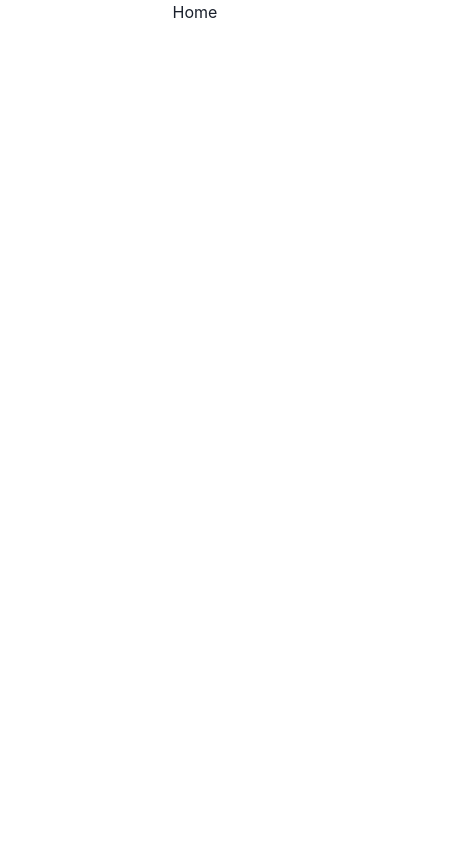
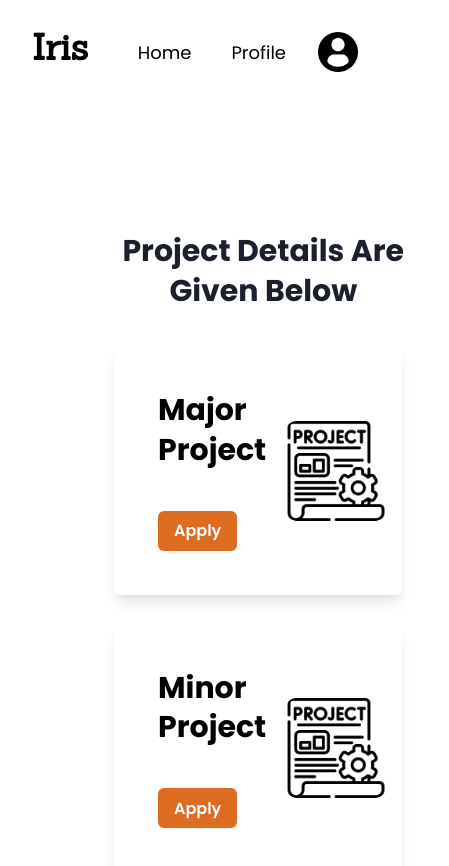
Before and after one commit to parikshith521/IT303-Course-Project, a React (Vite) app: page / in a window 390 px wide. Shown: the top 866 px of the page, 449 px wide, since content can reach past the window. Before the commit the page ends 844 px from the top, so only its background shows below. Built offline with nearby package versions, Linux system fonts and the light colour scheme.

Commit message:
responsivity changes

```diff
--- a/src/components/DisplayCards.jsx
+++ b/src/components/DisplayCards.jsx
@@ -9,7 +9,6 @@ import {
     Flex,
     Image,
     Box,
-    Spacer,
     Modal,
     ModalOverlay,
     ModalContent,
@@ -25,7 +24,8 @@ import {
 
 
 import projectImage from '../assets/project.png';  // Ensure the path is correct
-function DisplayCards() {
+
+export const DisplayCards = () => {
     const { isOpen, onOpen, onClose } = useDisclosure();
     const [modalMessage, setModalMessage] = useState('');
 
@@ -43,8 +43,10 @@ function DisplayCards() {
 
                 maxW={{ base: "95%", sm: "90%", md: "80%", lg: "container.lg", xl: "container.xl" }}
                 mt='120px' ml='20%'
+                alignContent="center"
+                justifyContent="center"
             >
-                <Heading fontFamily='Oswald'>Welcome Back User, <Text as="span" color='orange.500'>Project Details</Text> Are Given Below: </Heading>
+                <Heading fontFamily="'Poppins', serif" textAlign="center">Project Details Are Given Below </Heading>
                 <Card
                     mt='35px'
                     ml="20px"  // Shift card slightly to the right
@@ -58,9 +60,9 @@ function DisplayCards() {
                     <Flex justify="space-between" align="center">
                         <Box>
                             <CardHeader>
-                                <Heading size='xl' fontFamily='poppins' color="black">Major Project</Heading>
+                                <Heading size='xl' fontFamily="'Poppins', serif" color="black">Major Project</Heading>
                             </CardHeader>
-                            <CardBody fontFamily='poppins'>
+                            <CardBody fontFamily="'Poppins', serif">
                                 <Button
                                     colorScheme='orange'
                                     onClick={() => handleViewDetails('major')}
@@ -87,9 +89,9 @@ function DisplayCards() {
                     <Flex justify="space-between" align="center">
                         <Box>
                             <CardHeader>
-                                <Heading size='xl' fontFamily='poppins' color="black">Minor Project</Heading>
+                                <Heading size='xl' fontFamily="'Poppins', serif" color="black">Minor Project</Heading>
                             </CardHeader>
-                            <CardBody fontFamily='poppins'>
+                            <CardBody fontFamily="'Poppins', serif">
                                 <Button
                                     colorScheme='orange'
                                     onClick={() => handleViewDetails('minor')}
@@ -111,7 +113,7 @@ function DisplayCards() {
                 <ModalContent bg="white">
                     <ModalHeader>Your Details</ModalHeader>
                     <ModalCloseButton />
-                    <ModalBody color="black" fontFamily='poppins'>
+                    <ModalBody color="black" fontFamily="'Poppins', serif">
                         {modalMessage} {/* Display the relevant message */}
                     </ModalBody>
                     <ModalFooter>
@@ -124,6 +126,3 @@ function DisplayCards() {
         </>
     );
 }
-
-
-export default DisplayCards;
--- a/src/components/NavBar.jsx
+++ b/src/components/NavBar.jsx
@@ -1,25 +1,25 @@
 import React from 'react';
 import {
-    Flex, Box, Spacer, Image,
+    Flex, Box, Spacer, Image, HStack
 } from '@chakra-ui/react';
 import profileIcon from '../assets/profile-user.png'; // Import the profile icon
 
-function NavBar() {
+export const NavBar = () => {
     return (
-        <Flex bg='white' p={4}>
-            <Box p='4' color='black' fontSize='2xl' cursor='pointer' fontFamily='Oswald' borderRadius="md"
+        <Flex w="100vw" bg='white' p={4}>
+            <Box py="1" px="4" color='black' fontSize='4xl' cursor='pointer' fontFamily="'Sanchez', serif" fontWeight="bold" borderRadius="md"
                 transition="background 0.3s ease, color 0.3s ease"
-                _hover={{ bg: 'orange.400', color: 'white' }}>IRIS</Box>
+                _hover={{ bg: 'orange.400', color: 'white' }}>Iris</Box>
             <Spacer />
-            <Box p='4' color='black' fontSize='2xl' cursor='pointer' fontFamily='poppins' transition="background 0.3s ease, color 0.3s ease"
-                borderRadius="md" _hover={{ bg: 'orange.400', color: 'white' }}>Home</Box>
-            <Box p='4' color='black' fontSize='2xl' display="flex" alignItems="center" cursor='pointer' fontFamily='poppins' transition="background 0.3s ease, color 0.3s ease"
-                borderRadius="md" _hover={{ bg: 'orange.400', color: 'white' }}>
-                Profile
-                <Image src={profileIcon} alt="Profile Icon" boxSize="40px" ml={8} cursor='pointer' /> {/* Adding the icon */}
-            </Box>
-        </Flex>
+            <HStack align="center" >
+                <Box p='4' color='black' fontSize={['large', '2xl']} cursor='pointer' fontFamily='poppins' transition="background 0.3s ease, color 0.3s ease"
+                    borderRadius="md" _hover={{ bg: 'orange.400', color: 'white' }}>Home</Box>
+                <Box p='4' color='black' fontSize={['large', '2xl']} display="flex" alignItems="center" cursor='pointer' fontFamily='poppins' transition="background 0.3s ease, color 0.3s ease"
+                    borderRadius="md" _hover={{ bg: 'orange.400', color: 'white' }}>
+                    Profile
+                    <Image src={profileIcon} alt="Profile Icon" boxSize="40px" ml={8} cursor='pointer' /> {/* Adding the icon */}
+                </Box>
+            </HStack>
+        </Flex >
     );
 }
-
-export default NavBar;
--- a/src/pages/home/Home.jsx
+++ b/src/pages/home/Home.jsx
@@ -1,10 +1,13 @@
-import { VStack, Box, Text } from "@chakra-ui/react";
+import { VStack } from "@chakra-ui/react";
+import { NavBar } from '../../components/NavBar';
+import { DisplayCards } from '../../components/DisplayCards';
 
 export const Home = () => {
     return (
         <>
             <VStack>
-                <Text>Home</Text>
+                <NavBar />
+                <DisplayCards />
             </VStack>
         </>
     )
```
